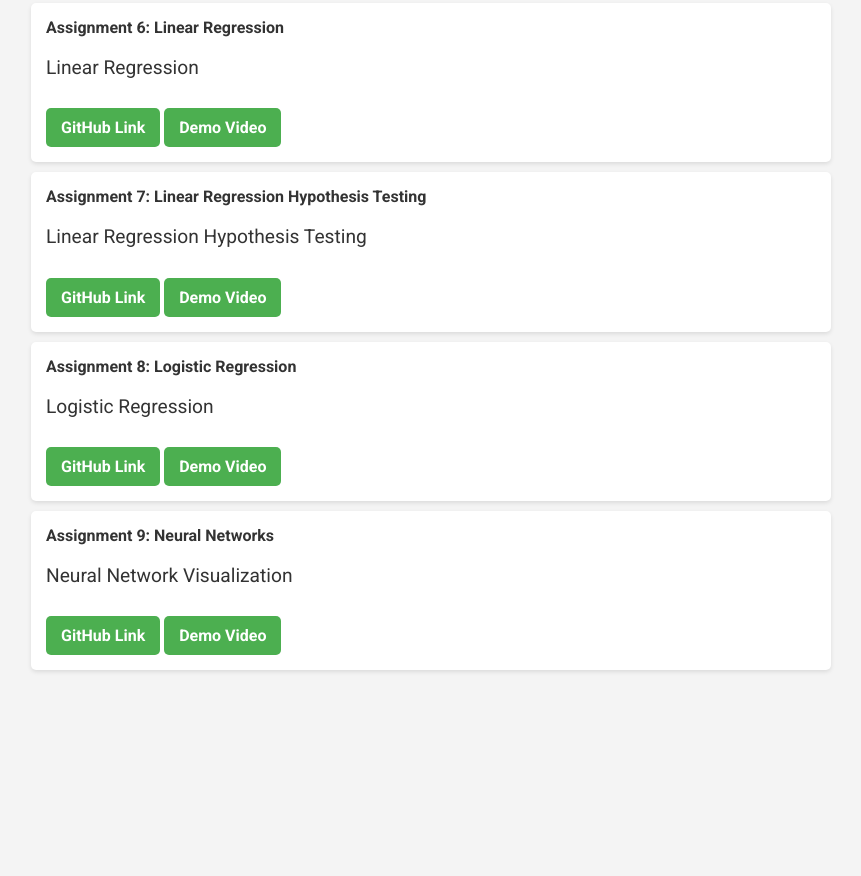
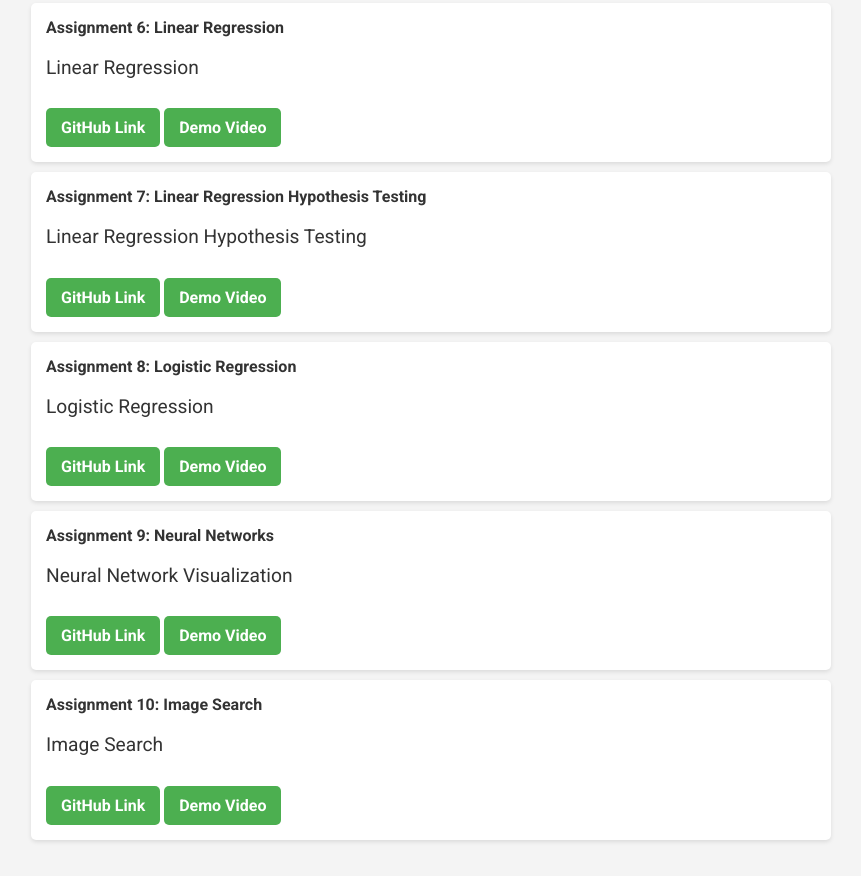
Before and after one commit to pooltakescourses/pooltakescourse.github.io, a plain HTML site: page assignments.html in a window 1280 px wide. Shown: the part 1570-2446 px from the top of the page, without its empty margins (209-1070 px from the left). Before the commit the page ends 2276 px from the top, so only its background shows below. Drawn offline with Linux system fonts and the light colour scheme.

Commit message:
adding new assignment

```diff
--- a/assignments.html
+++ b/assignments.html
@@ -163,6 +163,12 @@
                 <a href="https://github.com/pooltakescourses/adrishd-assignment-9" target="_blank" class="assignment-button">GitHub Link</a>
                 <a href="https://drive.google.com/file/d/1JOPFoCYnnREZ5ulyK5a5DuosowrEwaAQ/view?usp=share_link" target="_blank" class="assignment-button">Demo Video</a>
             </li>
+            <li>
+                <strong>Assignment 10: Image Search</strong>
+                <p>Image Search</p>
+                <a href="https://github.com/pooltakescourses/adrishd-assignment-10" target="_blank" class="assignment-button">GitHub Link</a>
+                <a href="https://drive.google.com/file/d/1JxrD9WLknr5kifJoe3poG5iCIr4o0OH7/view?usp=share_link" target="_blank" class="assignment-button">Demo Video</a>
+            </li>
 
 
         </ul>
```
